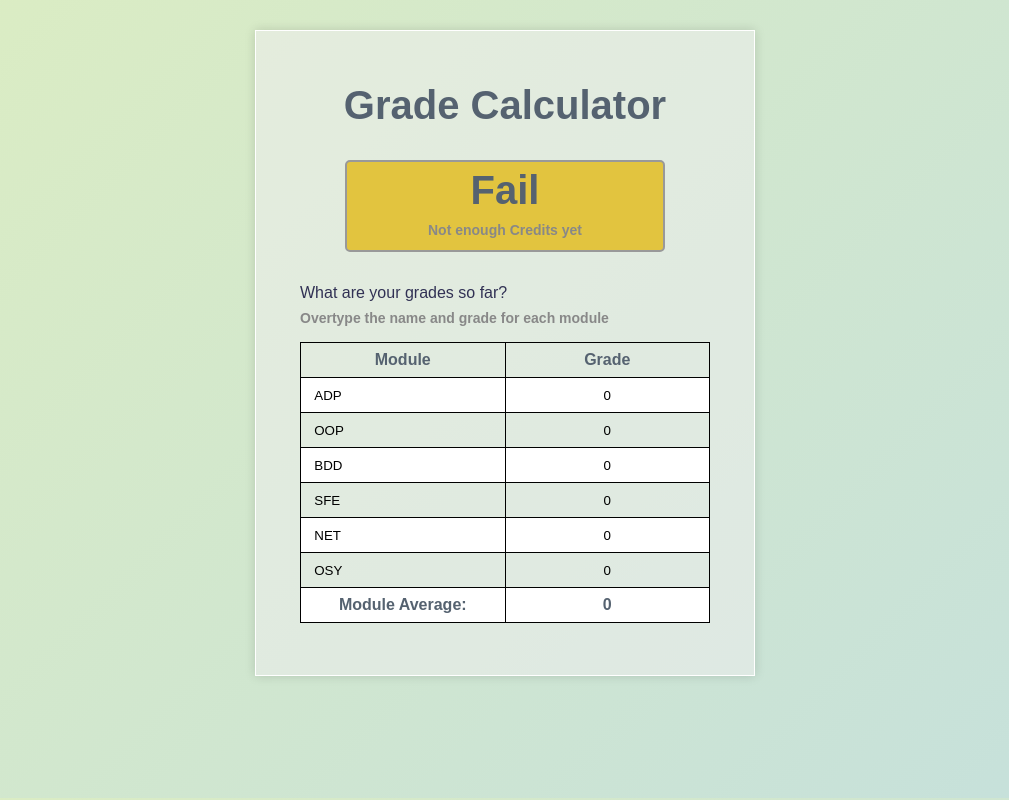
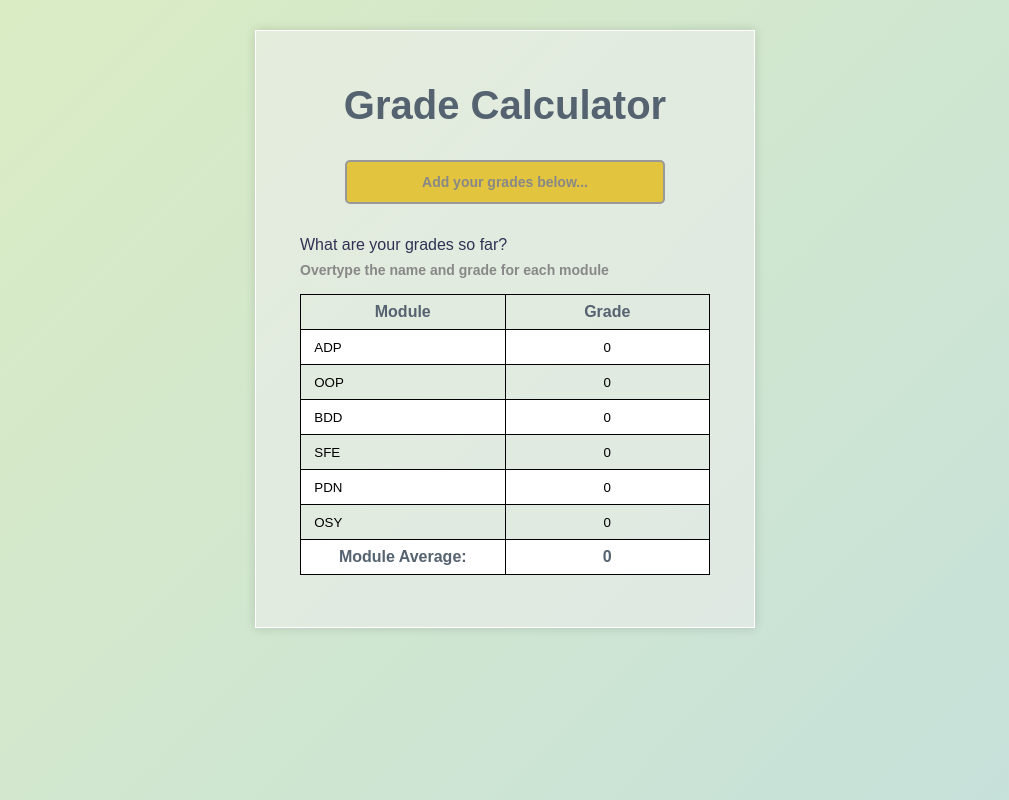
Before and after one commit to tj2904/vue-grade-calculator, a Vue app: page / in a window 1280 px wide. Shown: the whole page, without its empty margins (135-1144 px from the left). Built offline with nearby package versions, Linux system fonts and the light colour scheme; the HTML template or start-up script is replaced by a standard one.

Commit message:
fix background and placeholders

```diff
--- a/src/App.vue
+++ b/src/App.vue
@@ -13,10 +13,9 @@
 			<h2 v-else-if="averageGrade >= 60"> 2nd Class (2:1)</h2>
 			<h2 v-else-if="averageGrade >= 50"> 2nd Class (2:2)</h2>
 			<h2 v-else-if="averageGrade >= 40"> 3rd Class</h2>
-			<div v-else-if="averageGrade <= 39">
-				<h2>Fail</h2>
-				<h4>Not enough Credits yet</h4>
-			</div>
+			<h2 v-else-if="averageGrade >= 1"> Fail</h2>
+			<h4 v-else>Add your grades below...</h4>
+
 		</section>
 
 		<section class="grade-list">
@@ -24,7 +23,7 @@
 			<h4>Overtype the name and grade for each module</h4>
 			<div class="list" id="grade-list">
 				<div class="grade-content">
-					<form id="add-grade" @submit.prevent="addGrade">
+					<form id="add-grade">
 						<table class="table">
 
 							<tr>
@@ -113,7 +112,7 @@ export default {
 			mod2_input_name: "OOP",
 			mod3_input_name: "BDD",
 			mod4_input_name: "SFE",
-			mod5_input_name: "NET",
+			mod5_input_name: "PDN",
 			mod6_input_name: "OSY",
 			mod1_input_grade: 0,
 			mod2_input_grade: 0,
@@ -147,6 +146,12 @@ export default {
 
 }
 
+html {
+	color: #556270;
+	background-image: linear-gradient(-45deg, #c5e0dc, #dcedc2);
+	min-height: 100vh;
+}
+
 main {
 	max-width: 500px;
 	margin: 30px auto;
@@ -163,12 +168,6 @@ button {
 	outline: none;
 	background: none;
 	cursor: initial;
-}
-
-body {
-	color: #556270;
-	background-image: linear-gradient(-45deg, #c5e0dc, #dcedc2);
-	min-height: 96vh;
 }
 
 section {
```
Also changed, not shown: src/assets/logo.png (deleted).
